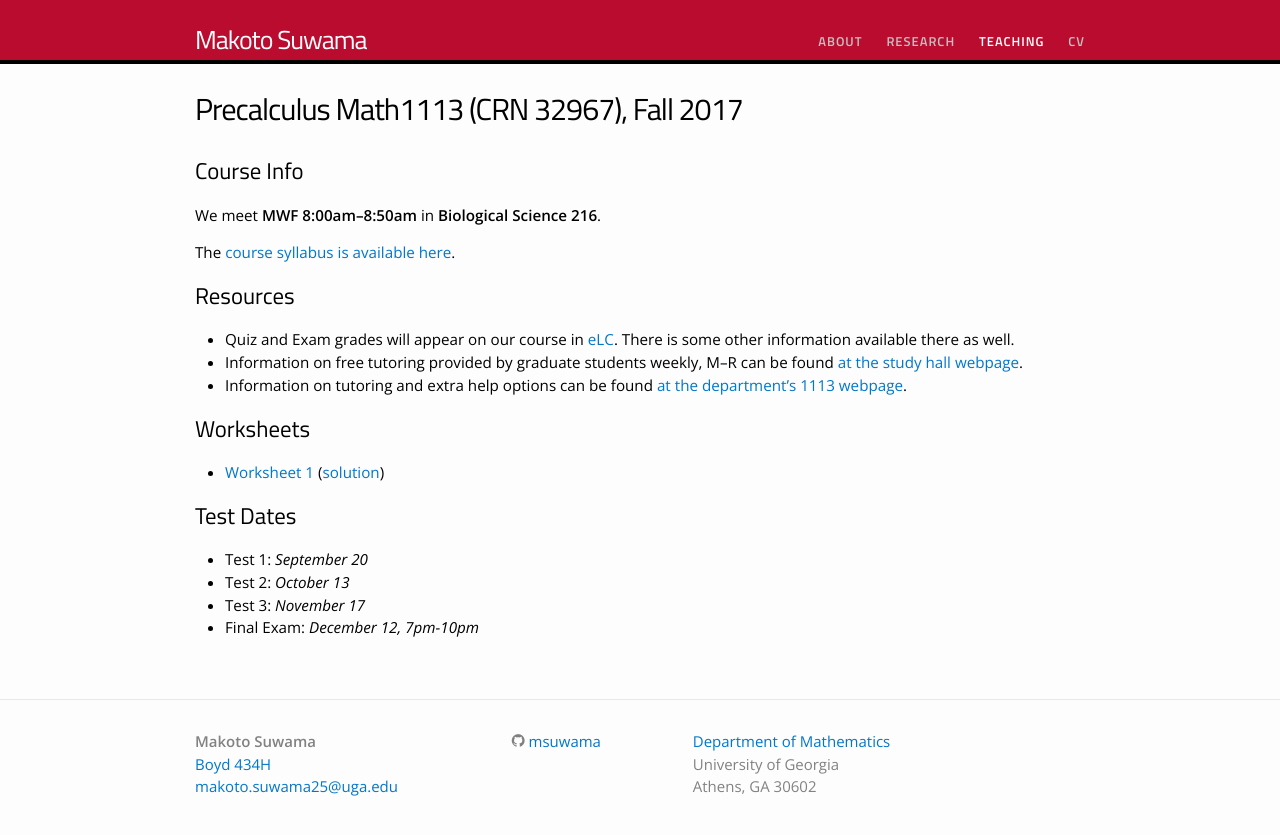
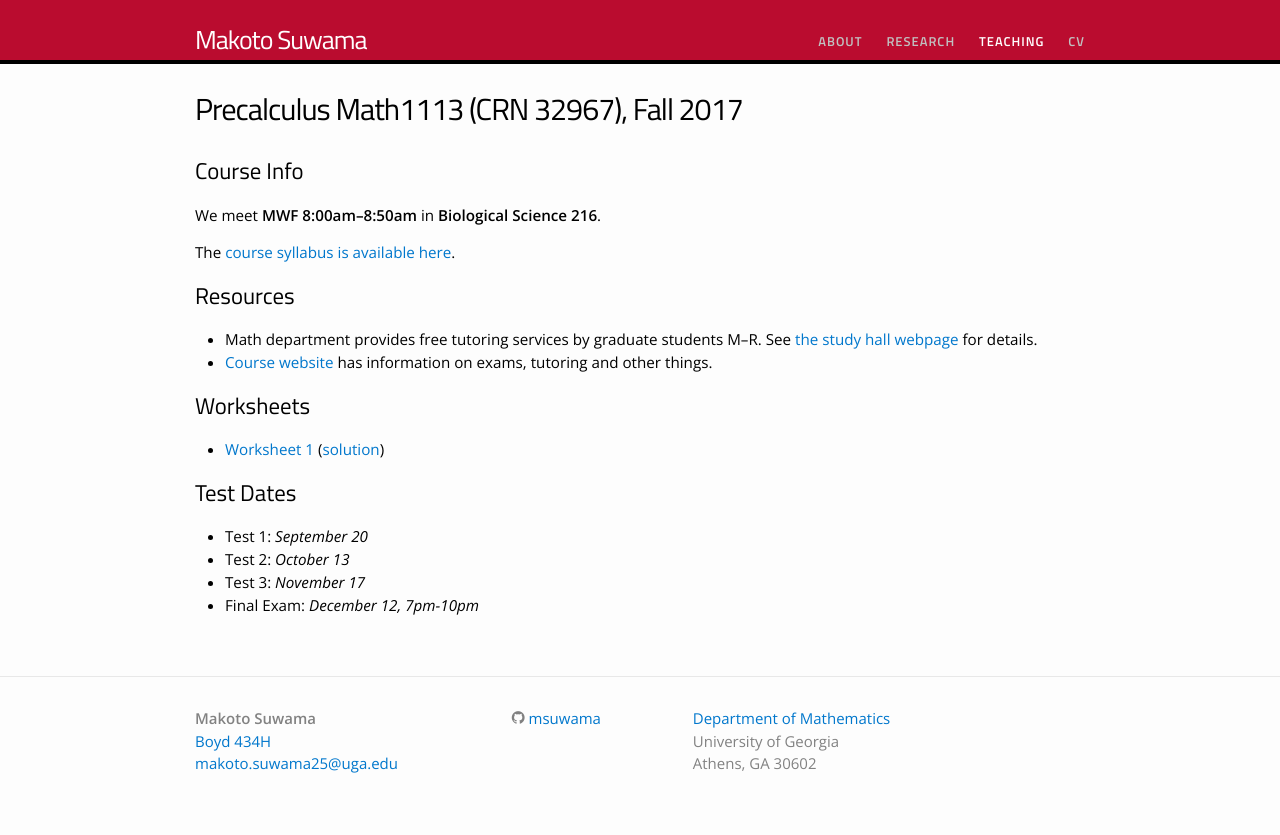
Before and after one commit to msuwama/oldwebsite, a Jekyll site: the page built from teaching/2017F-1113.md, in a window 1280 px wide. Shown: the top 835 px of the page. Built offline with Jekyll 4.4.1, drawn with Linux system fonts in a browser that asks for light colours; some web fonts are replaced.

Commit message:
update teaching resources

```diff
--- a/teaching/2017F-1113.md
+++ b/teaching/2017F-1113.md
@@ -13,10 +13,8 @@ We meet **MWF 8:00am&ndash;8:50am** in **Biological Science 216**.
 The [course syllabus is available here](/static/2017F-1113/syllabus.pdf).
 
 ## Resources
-+ Quiz and Exam grades will appear on our course in [eLC](http://elc.uga.edu).
-  There is some other information available there as well.
-+ Information on free tutoring provided by graduate students weekly, M&ndash;R can be found [at the study hall webpage](http://www.math.uga.edu/studyhall).
-+ Information on tutoring and extra help options can be found [at the department's 1113 webpage](http://www.math.uga.edu/1113).
++ Math department provides free tutoring services by graduate students M&ndash;R. See [the study hall webpage](http://www.math.uga.edu/studyhall) for details.
++ [Course website](http://www.math.uga.edu/1113) has information on exams, tutoring and other things.
 
 ## Worksheets
 + [Worksheet 1](/static/2017F-1113/w1.pdf) ([solution](/static/2017F-1113/w1sol.pdf))
```
